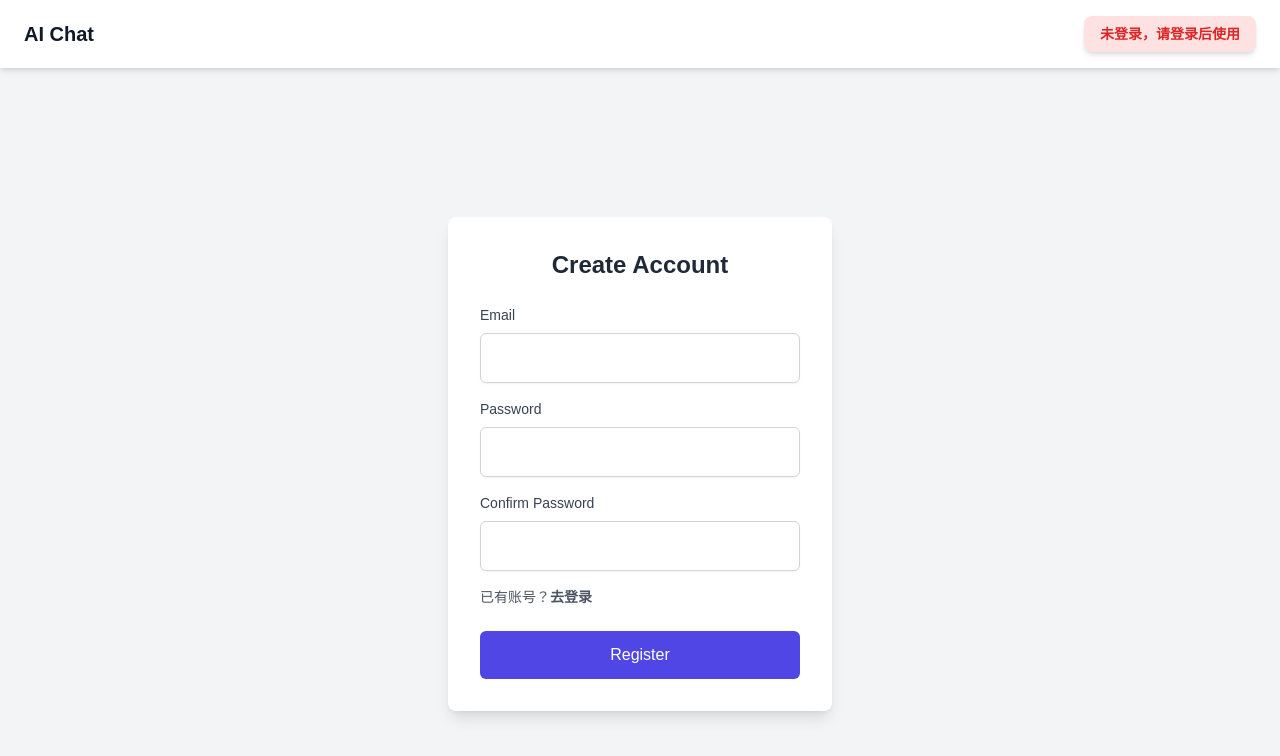
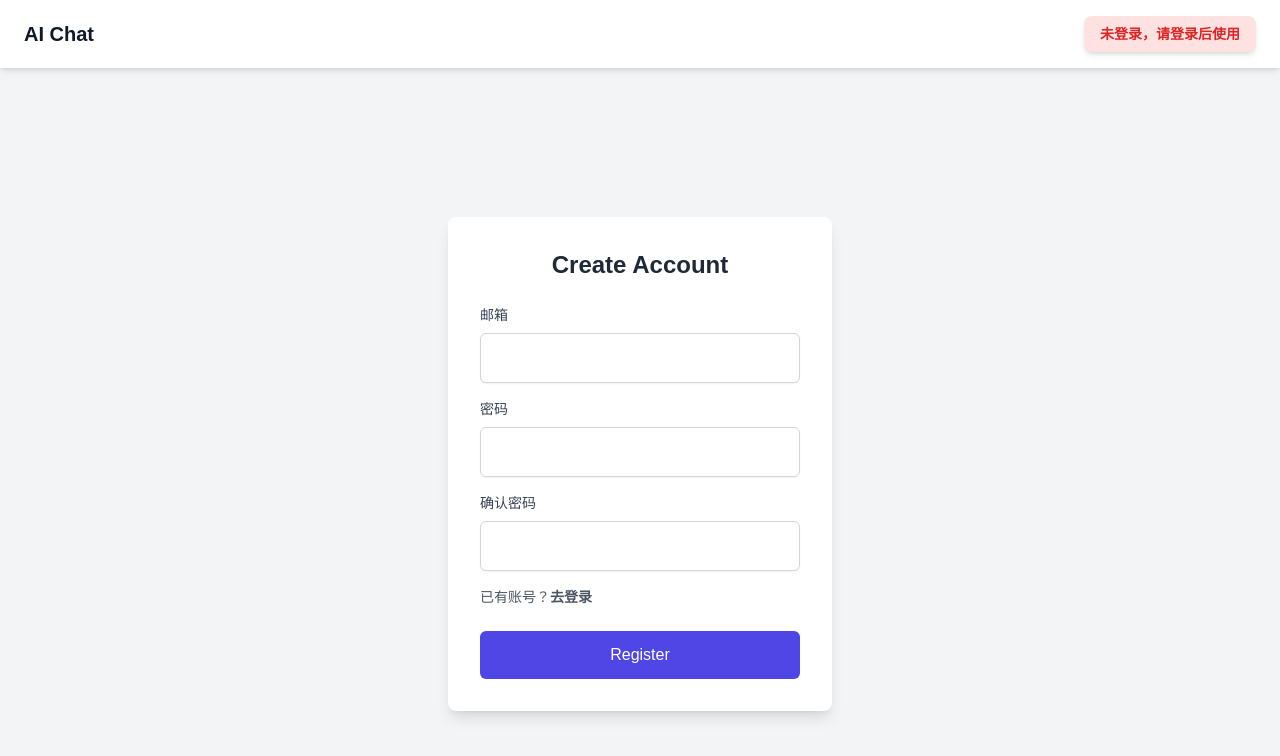
Before and after one commit to goliter/ai-chat, a Next.js app: page /register in a window 1280 px wide. Shown: the top 756 px of the page. Built offline with nearby package versions, Linux system fonts and the light colour scheme; no server answers.

Commit message:
登录注册界面切换为中文

```diff
--- a/app/(auth)/login/page.tsx
+++ b/app/(auth)/login/page.tsx
@@ -69,11 +69,11 @@ export default function SignIn() {
 
         {status.status === "failed" && (
           <p className="text-red-500 text-sm mb-4">
-            Invalid credentials. Please try again.
+            密码错误，请重试！
           </p>
         )}
         {status.status === "success" && (
-          <p className="text-green-500 text-sm mb-4">Login successful!</p>
+          <p className="text-green-500 text-sm mb-4">登录成功!</p>
         )}
 
         <button
--- a/app/(auth)/register/page.tsx
+++ b/app/(auth)/register/page.tsx
@@ -34,7 +34,7 @@ export default function Register() {
             htmlFor="email"
             className="block text-sm font-medium text-gray-700 mb-2"
           >
-            Email
+            邮箱
           </label>
           <input
             id="email"
@@ -50,7 +50,7 @@ export default function Register() {
             htmlFor="password"
             className="block text-sm font-medium text-gray-700 mb-2"
           >
-            Password
+            密码
           </label>
           <input
             id="password"
@@ -66,7 +66,7 @@ export default function Register() {
             htmlFor="confirm-password"
             className="block text-sm font-medium text-gray-700 mb-2"
           >
-            Confirm Password
+            确认密码
           </label>
           <input
             id="confirm-password"
@@ -87,12 +87,12 @@ export default function Register() {
         )}
         {status.status === "failed" && (
           <p className="text-red-500 text-sm mb-4">
-            Registration failed. Try again.
+            注册失败，请重试！
           </p>
         )}
         {status.status === "success" && (
           <p className="text-green-500 text-sm mb-4">
-            Registration successful!
+            注册成功！
           </p>
         )}
 
```
